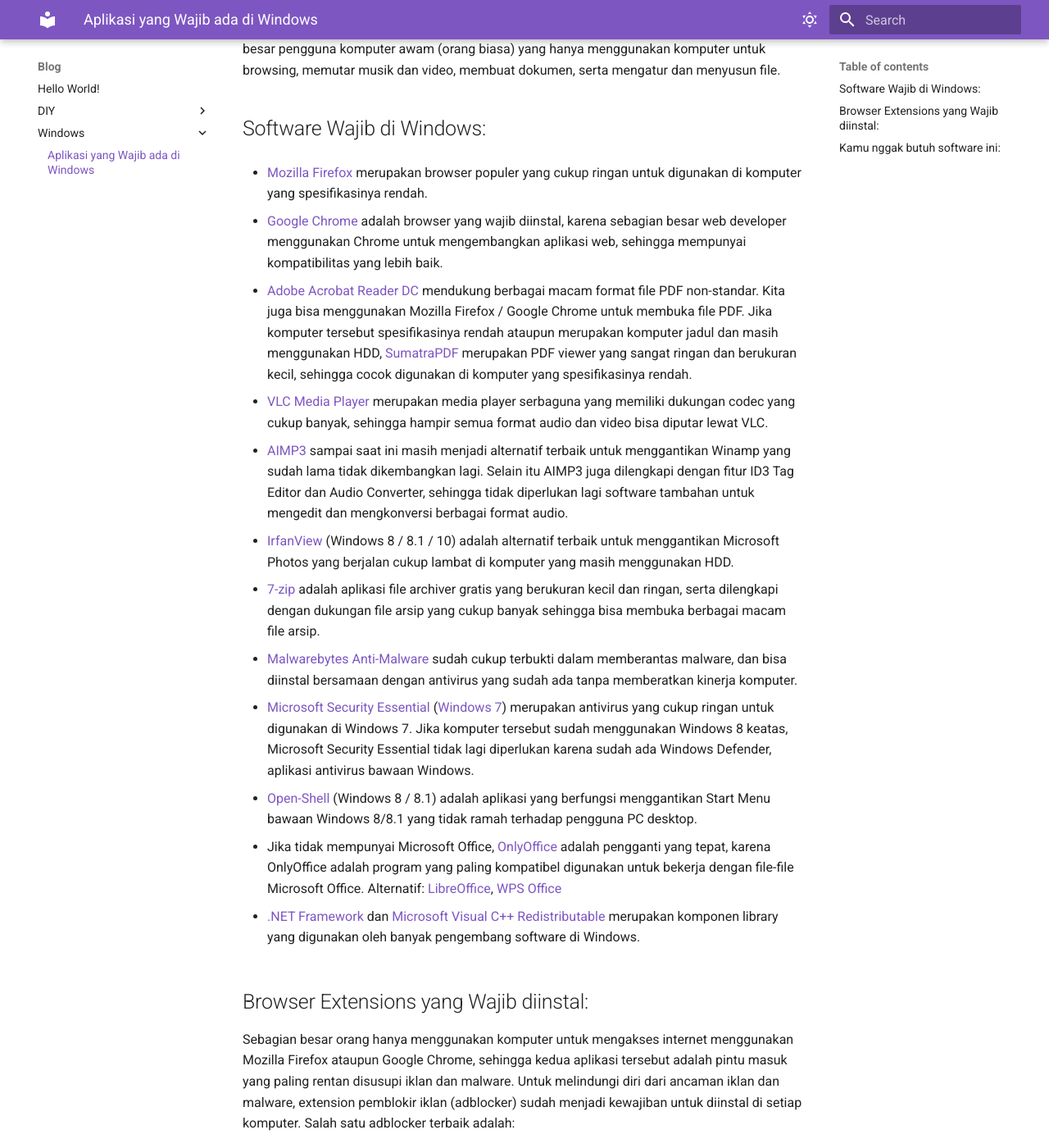
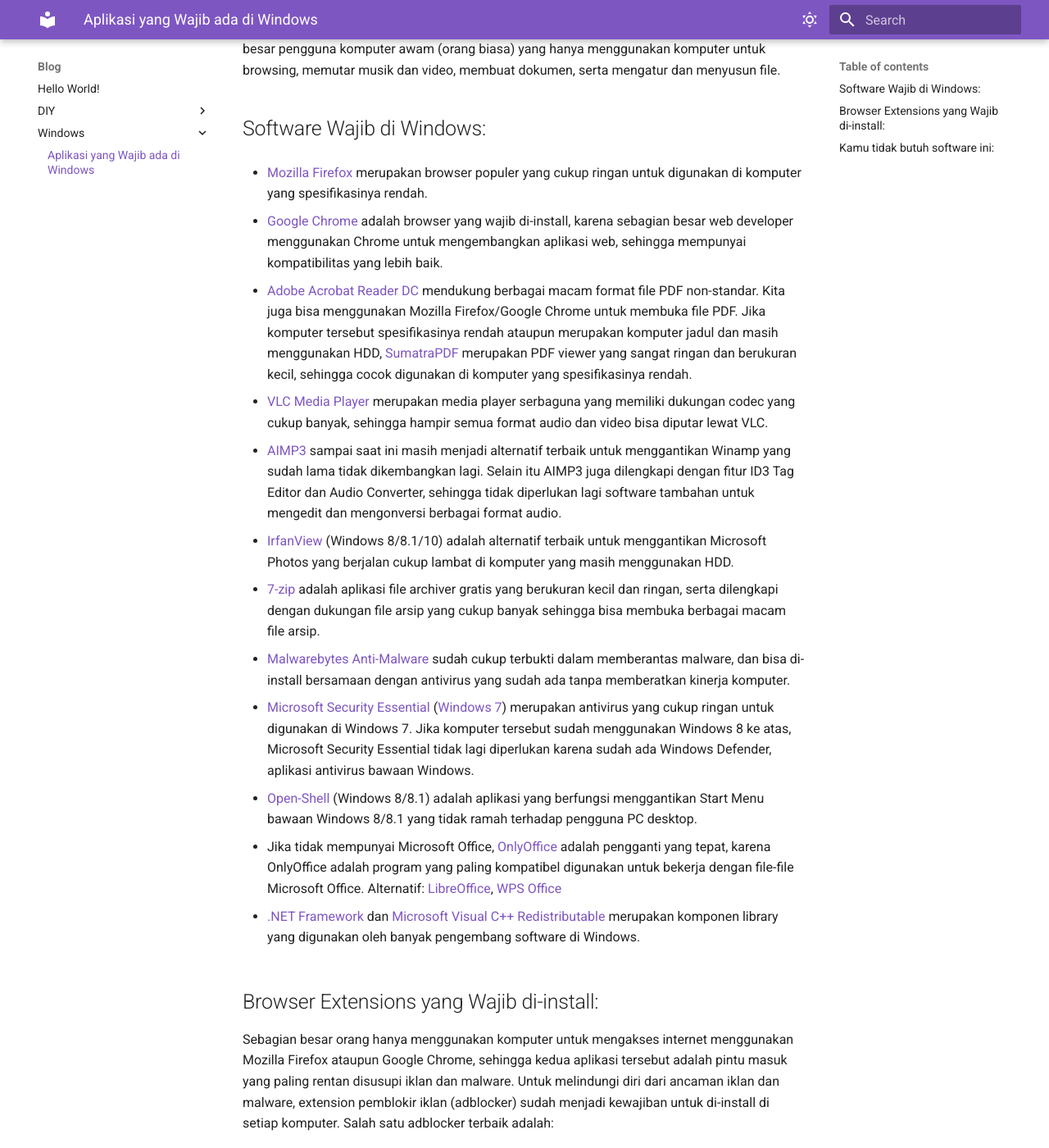
Before and after one commit to riotryulianto/blog, an MkDocs documentation site: the page built from docs/Windows/Aplikasi yang Wajib ada di Windows.md, in a window 1280 px wide and 1400 px high, scrolled down 353 px. Shown: the whole window at 82% size. Built offline with MkDocs 1.6.1 and Material for MkDocs 9.7.7, drawn with Linux system fonts in a browser that asks for light colours; some of the changed text lies outside the part shown.

Commit message:
vault backup: 2021-12-07 08:07:52

```diff
--- a/docs/Windows/Aplikasi yang Wajib ada di Windows.md
+++ b/docs/Windows/Aplikasi yang Wajib ada di Windows.md
@@ -1,43 +1,43 @@
 # Aplikasi yang Wajib ada di Windows
-Saat baru membeli komputer ataupun menginstal ulang Windows, biasanya software yang disediakan oleh Windows sudah cukup lengkap. Namun, ada beberapa fitur yang kadang tidak bisa bekerja dengan baik di komputer kita. Misalnya, jika komputer kita masih menggunakan HDD, aplikasi Photo Viewer bawaan Windows 10 terasa sangat berat ketika dijalankan. Kemudian, Movies and TV bawaan Windows 10 juga tidak bisa membuka file video yang menggunakan codec tertentu.
+Saat baru membeli komputer ataupun melakukan instalasi ulang Windows, biasanya software yang disediakan oleh Windows sudah cukup lengkap. Namun, ada beberapa fitur yang kadang tidak bisa bekerja dengan baik di komputer kita. Misalnya, jika komputer kita masih menggunakan HDD, aplikasi Photo Viewer bawaan Windows 10 terasa sangat berat ketika dijalankan. Kemudian, Movies and TV bawaan Windows 10 juga tidak bisa membuka file video yang menggunakan codec tertentu.
 
-Dibawah ini, ada sekumpulan aplikasi yang bisa diinstal sebagai setup awal setelah instalasi. Seluruh aplikasi yang terdapat dibawah ini sudah cukup untuk memenuhi kebutuhan sebagian besar pengguna komputer awam (orang biasa) yang hanya menggunakan komputer untuk browsing, memutar musik dan video, membuat dokumen, serta mengatur dan menyusun file.
+Di bawah ini, ada sekumpulan aplikasi yang bisa dipasang sebagai setup awal pada komputer. Seluruh aplikasi yang terdapat di bawah ini sudah cukup untuk memenuhi kebutuhan sebagian besar pengguna komputer awam (orang biasa) yang hanya menggunakan komputer untuk browsing, memutar musik dan video, membuat dokumen, serta mengatur dan menyusun file.
 
 ## Software Wajib di Windows:
 * [Mozilla Firefox](https://www.mozilla.org/en-US/firefox/all/#product-desktop-release) merupakan browser populer yang cukup ringan untuk digunakan di komputer yang spesifikasinya rendah.
 
-* [Google Chrome](https://chromeenterprise.google/browser/download/) adalah browser yang wajib diinstal, karena sebagian besar web developer menggunakan Chrome untuk mengembangkan aplikasi web, sehingga mempunyai kompatibilitas yang lebih baik.
+* [Google Chrome](https://chromeenterprise.google/browser/download/) adalah browser yang wajib di-install, karena sebagian besar web developer menggunakan Chrome untuk mengembangkan aplikasi web, sehingga mempunyai kompatibilitas yang lebih baik.
 
-* [Adobe Acrobat Reader DC](https://get.adobe.com/reader/) mendukung berbagai macam format file PDF non-standar. Kita juga bisa menggunakan Mozilla Firefox / Google Chrome untuk membuka file PDF. Jika komputer tersebut spesifikasinya rendah ataupun merupakan komputer jadul dan masih menggunakan HDD, [SumatraPDF](https://www.sumatrapdfreader.org/download-free-pdf-viewer.html) merupakan PDF viewer yang sangat ringan dan berukuran kecil, sehingga cocok digunakan di komputer yang spesifikasinya rendah.
+* [Adobe Acrobat Reader DC](https://get.adobe.com/reader/) mendukung berbagai macam format file PDF non-standar. Kita juga bisa menggunakan Mozilla Firefox/Google Chrome untuk membuka file PDF. Jika komputer tersebut spesifikasinya rendah ataupun merupakan komputer jadul dan masih menggunakan HDD, [SumatraPDF](https://www.sumatrapdfreader.org/download-free-pdf-viewer.html) merupakan PDF viewer yang sangat ringan dan berukuran kecil, sehingga cocok digunakan di komputer yang spesifikasinya rendah.
 
 * [VLC Media Player](https://www.videolan.org/vlc/) merupakan media player serbaguna yang memiliki dukungan codec yang cukup banyak, sehingga hampir semua format audio dan video bisa diputar lewat VLC.
 
-* [AIMP3](https://www.aimp.ru/?do=download) sampai saat ini masih menjadi alternatif terbaik untuk menggantikan Winamp yang sudah lama tidak dikembangkan lagi. Selain itu AIMP3 juga dilengkapi dengan fitur ID3 Tag Editor dan Audio Converter, sehingga tidak diperlukan lagi software tambahan untuk mengedit dan mengkonversi berbagai format audio.
+* [AIMP3](https://www.aimp.ru/?do=download) sampai saat ini masih menjadi alternatif terbaik untuk menggantikan Winamp yang sudah lama tidak dikembangkan lagi. Selain itu AIMP3 juga dilengkapi dengan fitur ID3 Tag Editor dan Audio Converter, sehingga tidak diperlukan lagi software tambahan untuk mengedit dan mengonversi berbagai format audio.
 
-* [IrfanView](https://www.irfanview.com/) (Windows 8 / 8.1 / 10) adalah alternatif terbaik untuk menggantikan Microsoft Photos yang berjalan cukup lambat di komputer yang masih menggunakan HDD.
+* [IrfanView](https://www.irfanview.com/) (Windows 8/8.1/10) adalah alternatif terbaik untuk menggantikan Microsoft Photos yang berjalan cukup lambat di komputer yang masih menggunakan HDD.
 
 * [7-zip](https://www.7-zip.org/download.html) adalah aplikasi file archiver gratis yang berukuran kecil dan ringan, serta dilengkapi dengan dukungan file arsip yang cukup banyak sehingga bisa membuka berbagai macam file arsip.
 
-* [Malwarebytes Anti-Malware](http://downloads.malwarebytes.com/file/mb4_offline) sudah cukup terbukti dalam memberantas malware, dan bisa diinstal bersamaan dengan antivirus yang sudah ada tanpa memberatkan kinerja komputer.
+* [Malwarebytes Anti-Malware](http://downloads.malwarebytes.com/file/mb4_offline) sudah cukup terbukti dalam memberantas malware, dan bisa di-install bersamaan dengan antivirus yang sudah ada tanpa memberatkan kinerja komputer.
 
-* [Microsoft Security Essential](https://www.microsoft.com/en-us/download/details.aspx?id=5201) ([Windows 7](https://www.onmsft.com/news/microsoft-says-it-now-will-continue-to-support-security-essentials-for-windows-7)) merupakan antivirus yang cukup ringan untuk digunakan di Windows 7. Jika komputer tersebut sudah menggunakan Windows 8 keatas, Microsoft Security Essential tidak lagi diperlukan karena sudah ada Windows Defender, aplikasi antivirus bawaan Windows.
+* [Microsoft Security Essential](https://www.microsoft.com/en-us/download/details.aspx?id=5201) ([Windows 7](https://www.onmsft.com/news/microsoft-says-it-now-will-continue-to-support-security-essentials-for-windows-7)) merupakan antivirus yang cukup ringan untuk digunakan di Windows 7. Jika komputer tersebut sudah menggunakan Windows 8 ke atas, Microsoft Security Essential tidak lagi diperlukan karena sudah ada Windows Defender, aplikasi antivirus bawaan Windows.
 
-* [Open-Shell](https://github.com/Open-Shell/Open-Shell-Menu/releases) (Windows 8 / 8.1) adalah aplikasi yang berfungsi menggantikan Start Menu bawaan Windows 8/8.1 yang tidak ramah terhadap pengguna PC desktop.
+* [Open-Shell](https://github.com/Open-Shell/Open-Shell-Menu/releases) (Windows 8/8.1) adalah aplikasi yang berfungsi menggantikan Start Menu bawaan Windows 8/8.1 yang tidak ramah terhadap pengguna PC desktop.
 
 * Jika tidak mempunyai Microsoft Office, [OnlyOffice](https://www.onlyoffice.com/download-desktop.aspx?from=default) adalah pengganti yang tepat, karena OnlyOffice adalah program yang paling kompatibel digunakan untuk bekerja dengan file-file Microsoft Office. Alternatif: [LibreOffice](https://www.libreoffice.org/download/download/), [WPS Office](https://www.wps.com/en-ID/download/)
 
 * [.NET Framework](https://dotnet.microsoft.com/download/dotnet-framework) dan [Microsoft Visual C++ Redistributable](https://support.microsoft.com/en-us/topic/the-latest-supported-visual-c-downloads-2647da03-1eea-4433-9aff-95f26a218cc0) merupakan komponen library yang digunakan oleh banyak pengembang software di Windows.
 
-## Browser Extensions yang Wajib diinstal:
-Sebagian besar orang hanya menggunakan komputer untuk mengakses internet menggunakan Mozilla Firefox ataupun Google Chrome, sehingga kedua aplikasi tersebut adalah pintu masuk yang paling rentan disusupi iklan dan malware. Untuk melindungi diri dari ancaman iklan dan malware, extension pemblokir iklan (adblocker) sudah menjadi kewajiban untuk diinstal di setiap komputer. Salah satu adblocker terbaik adalah:
+## Browser Extensions yang Wajib di-install:
+Sebagian besar orang hanya menggunakan komputer untuk mengakses internet menggunakan Mozilla Firefox ataupun Google Chrome, sehingga kedua aplikasi tersebut adalah pintu masuk yang paling rentan disusupi iklan dan malware. Untuk melindungi diri dari ancaman iklan dan malware, extension pemblokir iklan (adblocker) sudah menjadi kewajiban untuk di-install di setiap komputer. Salah satu adblocker terbaik adalah:
 
 * [uBlock Origin](https://github.com/gorhill/uBlock) adalah adblocker extension terbaik yang tidak memakan banyak memori dan sumber daya.
 
-## Kamu nggak butuh software ini:
+## Kamu tidak butuh software ini:
 * [Adobe Flash Player](https://www.adobe.com/sea/products/flashplayer/end-of-life.html) sudah tidak lagi didukung oleh Adobe. Sebagian besar komponen pengganti Flash Player sudah disediakan oleh Mozilla Firefox dan Google Chrome.
 
 * [Java Runtime Environment](https://www.tomsguide.com/us/disable-java-computer,news-18042.html) jika tidak digunakan, lebih baik dihapus saja karena hampir sebagian besar software modern tidak lagi membutuhkan Java untuk bisa berfungsi dengan baik.
 
-* Jika menggunakan Windows 8 keatas, [Antivirus-antivirus lain](https://www.pcmag.com/opinions/is-windows-defender-good-enough-to-protect-your-pc-by-itself) tidak lagi diperlukan karena Windows Defender saja sudah cukup aman bagi sebagian besar pengguna komputer. Cukup update Windows Defender secara berkala, dan berhati-hati saat browsing dan menggunakan perangkat USB flash disk / hard disk.
+* Jika menggunakan Windows 8 ke atas, [Antivirus-antivirus lain](https://www.pcmag.com/opinions/is-windows-defender-good-enough-to-protect-your-pc-by-itself) tidak lagi diperlukan karena Windows Defender saja sudah cukup aman bagi sebagian besar pengguna komputer. Cukup update Windows Defender secara berkala, dan berhati-hati saat browsing dan menggunakan perangkat USB flash disk/hard disk.
 
 * CD/DVD Burner dan CD/DVD Player tidak lagi diperlukan, karena disc burner bawaan Windows sudah cukup untuk memenuhi kebutuhan sebagian besar pengguna komputer. Aplikasi media player seperti VLC juga sudah bisa memutar CD/DVD, sehingga tidak lagi memerlukan media player yang lain.
```
